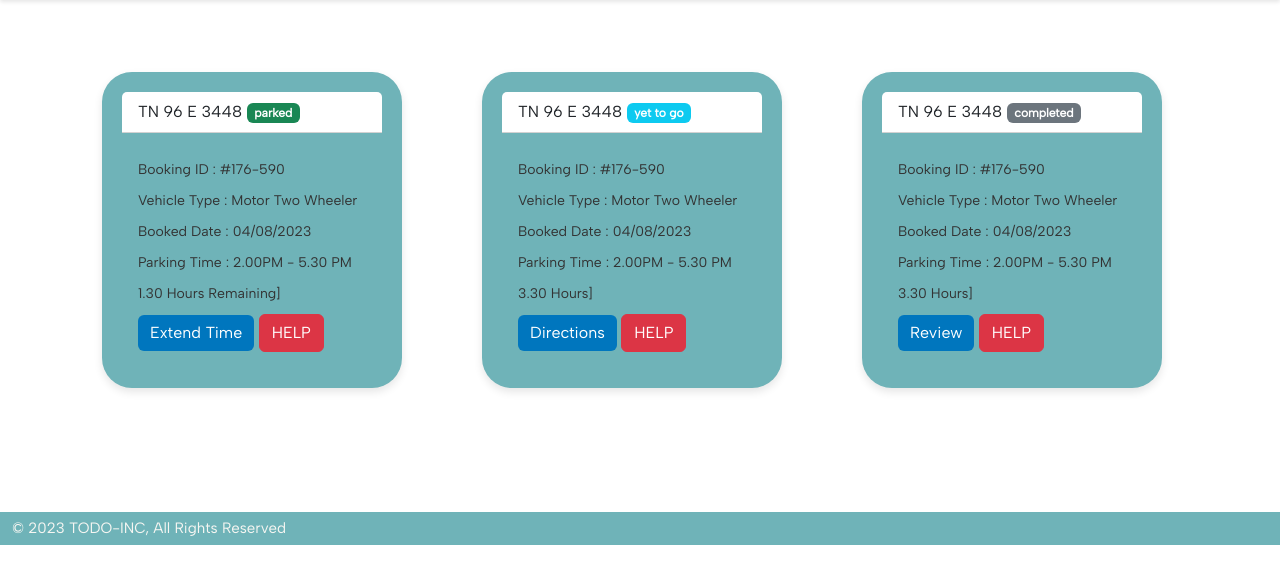
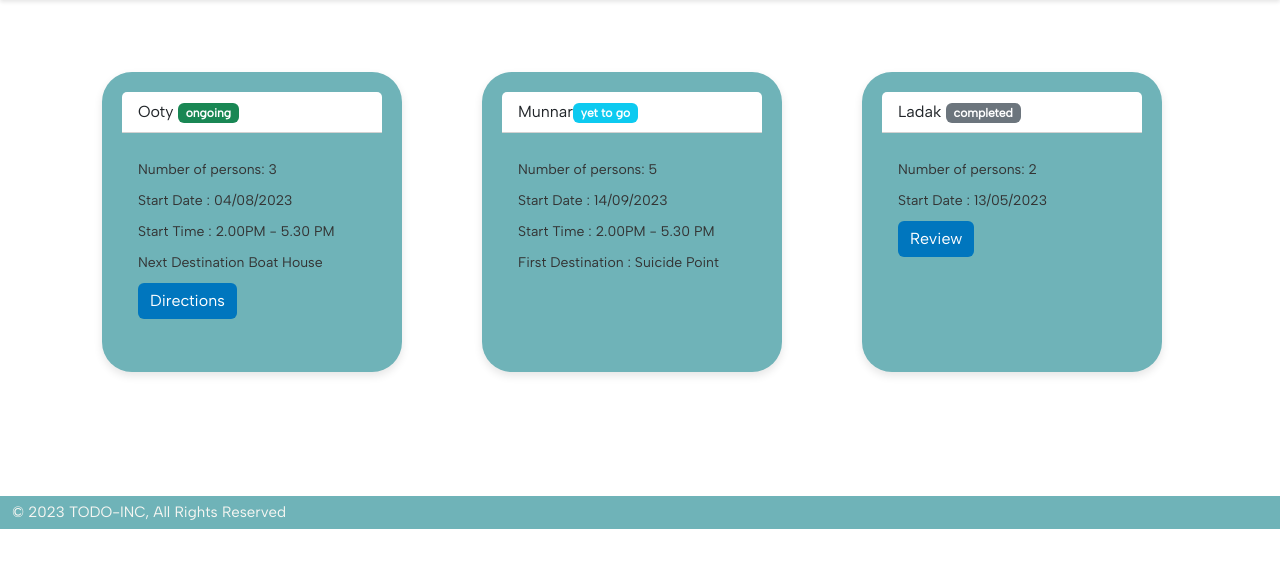
Before and after one commit to TODO-INC/travel, a PHP site: page /plan.php in a window 1280 px wide. Shown: the part 56-640 px from the top of the page. Run offline with PHP 8.4, Linux system fonts and the light colour scheme.

Commit message:
complete

```diff
--- a/css/plan.css
+++ b/css/plan.css
@@ -29,6 +29,7 @@ body{
     border:none;
     padding: 20px;
     width: 300px;
+    height: 300px;
     margin: 20px;
     box-shadow: 0px 4px 8px rgba(0, 0, 0, 0.1);
   }
--- a/plan.php
+++ b/plan.php
@@ -11,8 +11,6 @@
     <meta http-equiv="Cache-Control" content="no-cache, no-store, must-revalidate" />
     <meta http-equiv="Pragma" content="no-cache" />
     <meta http-equiv="Expires" content="0" />
-    <link rel="shortcut icon" type="image/x-icon" href="../asset/icons/icon.ico" />
-    <title>Parko</title>
 
     <!-- Bootstrap CSS -->
     <link href="https://cdn.jsdelivr.net/npm/bootstrap@5.3.0/dist/css/bootstrap.min.css" rel="stylesheet"
@@ -38,17 +36,15 @@
             <div class="col-lg-4 col-md-6 mb-5 mt-1 book-card">
                 <div class="card ">
                     <div class="card-header">
-                        TN 96 E 3448 <span class="badge bg-success text-white">parked</span>
+                        Ooty <span class="badge bg-success text-white">ongoing</span>
                     </div>
                     <div class="card-body">
-                        <p class="card-text">Booking ID : #176-590</p>
-                        <p class="card-text">Vehicle Type : Motor Two Wheeler</p>
-                        <p class="card-text">Booked Date : 04/08/2023</p>
-                        <p class="card-text">Parking Time : 2.00PM - 5.30 PM</p>
-                        <p class="card-text">1.30 Hours Remaining]</p>
-                        <a href="#" class="btn btn-primary" type="button" data-bs-toggle="modal"
-                            data-bs-target="#extendModal">Extend Time</a>
-                        <a href="#" class="btn btn-danger" type="button">HELP</a>
+                        <p class="card-text">Number of persons: 3</p>
+                        <p class="card-text">Start Date : 04/08/2023</p>
+                        <p class="card-text">Start Time : 2.00PM - 5.30 PM</p>
+                        <p class="card-text">Next Destination Boat House</p>
+                        <a href="map.php?lat=9.9315573&lon=78.1022729" class="btn btn-primary"
+                            target="_blank">Directions</a>
                     </div>
                 </div>
             </div>
@@ -56,16 +52,13 @@
             <div class="col-lg-4 col-md-6 mb-5 mt-1 book-card">
                 <div class="card ">
                     <div class="card-header">
-                        TN 96 E 3448 <span class="badge bg-info text-white">yet to go</span>
+                        Munnar<span class="badge bg-info text-white">yet to go</span>
                     </div>
                     <div class="card-body">
-                        <p class="card-text">Booking ID : #176-590</p>
-                        <p class="card-text">Vehicle Type : Motor Two Wheeler</p>
-                        <p class="card-text">Booked Date : 04/08/2023</p>
-                        <p class="card-text">Parking Time : 2.00PM - 5.30 PM</p>
-                        <p class="card-text">3.30 Hours]</p>
-                        <a href="map.php?lat=9.9315573&lon=78.1022729" class="btn btn-primary">Directions</a>
-                        <a href="#" class="btn btn-danger" type="button">HELP</a>
+                        <p class="card-text">Number of persons: 5</p>
+                        <p class="card-text">Start Date : 14/09/2023</p>
+                        <p class="card-text">Start Time : 2.00PM - 5.30 PM</p>
+                        <p class="card-text">First Destination : Suicide Point</p>
                     </div>
                 </div>
             </div>
@@ -73,41 +66,14 @@
             <div class="col-lg-4 col-md-6 mb-5 mt-1 book-card">
                 <div class="card ">
                     <div class="card-header">
-                        TN 96 E 3448 <span class="badge bg-secondary text-white">completed</span>
+                        Ladak <span class="badge bg-secondary text-white">completed</span>
                     </div>
                     <div class="card-body">
-                        <p class="card-text">Booking ID : #176-590</p>
-                        <p class="card-text">Vehicle Type : Motor Two Wheeler</p>
-                        <p class="card-text">Booked Date : 04/08/2023</p>
-                        <p class="card-text">Parking Time : 2.00PM - 5.30 PM </p>
-                        <p class="card-text">3.30 Hours]</p>
+                        <p class="card-text">Number of persons: 2</p>
+                        <p class="card-text">Start Date : 13/05/2023</p>
                         <a href="#" class="btn btn-primary" type="button" data-bs-toggle="modal"
                             data-bs-target="#reviewModal">Review</a>
-                        <a href="#" class="btn btn-danger" type="button">HELP</a>
                     </div>
-                </div>
-            </div>
-        </div>
-    </div>
-
-    <div class="modal fade" id="extendModal" tabindex="-1" aria-labelledby="extendModalLabel" aria-hidden="true">
-        <div class="modal-dialog modal-dialog-centered">
-            <div class="modal-content book-modal ">
-                <div class="modal-header">
-                    <h1 class="modal-title fs-5" id="extendModalLabel">Extend</h1>
-                    <button type="button" class="btn-close" data-bs-dismiss="modal" aria-label="Close"></button>
-                </div>
-                <div class="modal-body">
-
-                    <form class="mb-3">
-                        <label for="userInput" class="form-label">Enter Time to be Extend (minimum 1 hour):</label>
-                        <input type="number" class="form-control" id="userInput" min="1" onchange="calculateValue()">
-                        <label for="calculatedValue" class="form-label">Price :</label>
-                        <input type="text" class="form-control" id="calculatedValue" readonly>
-                        <button type="submit" class="btn btn-info mt-3">Pay & Proceed</button>
-                    </form>
-                </div>
-                <div class="modal-footer">
                 </div>
             </div>
         </div>
```
Also changed, not shown: create.php (+28 -2 lines), css/create.css (+15 -0 lines).
